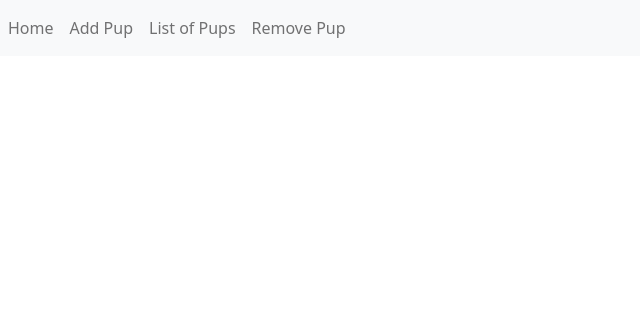
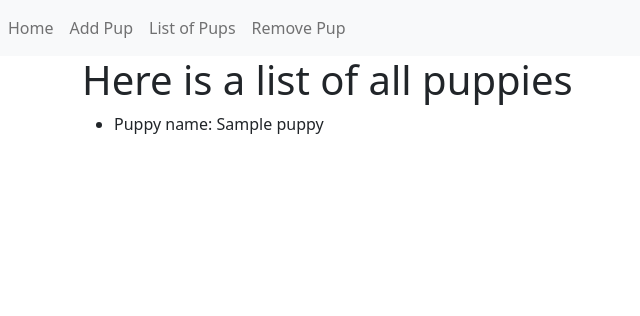
Before and after one commit to nmtMike/flask_course, a Flask app: page /list_pup in a window 1280 px wide. Shown: the top 316 px of the page, without its empty margins (0-640 px from the left). Run offline with Flask 2, Linux system fonts and the light colour scheme; tables that the repository leaves empty hold one stand-in row (values such as "Sample post").

Commit message:
modified:   database exercise/templates/delete.html 	modified:   database exercise/templates/list.html

```diff
--- a/database exercise/templates/list.html
+++ b/database exercise/templates/list.html
@@ -1,6 +1,14 @@
 {% extends 'base.html' %}
 {% block content %}
+<div class="container">
+    <h1>Here is a list of all puppies</h1>
+    <ul>
+        {% for pup in puppies %}
+            <li>{{pup}} </li>
+        {% endfor %}
+    </ul>
 
+</div>
 
 
 {% endblock %}
```
Also changed, not shown: database exercise/templates/delete.html (+9 -1 lines).
